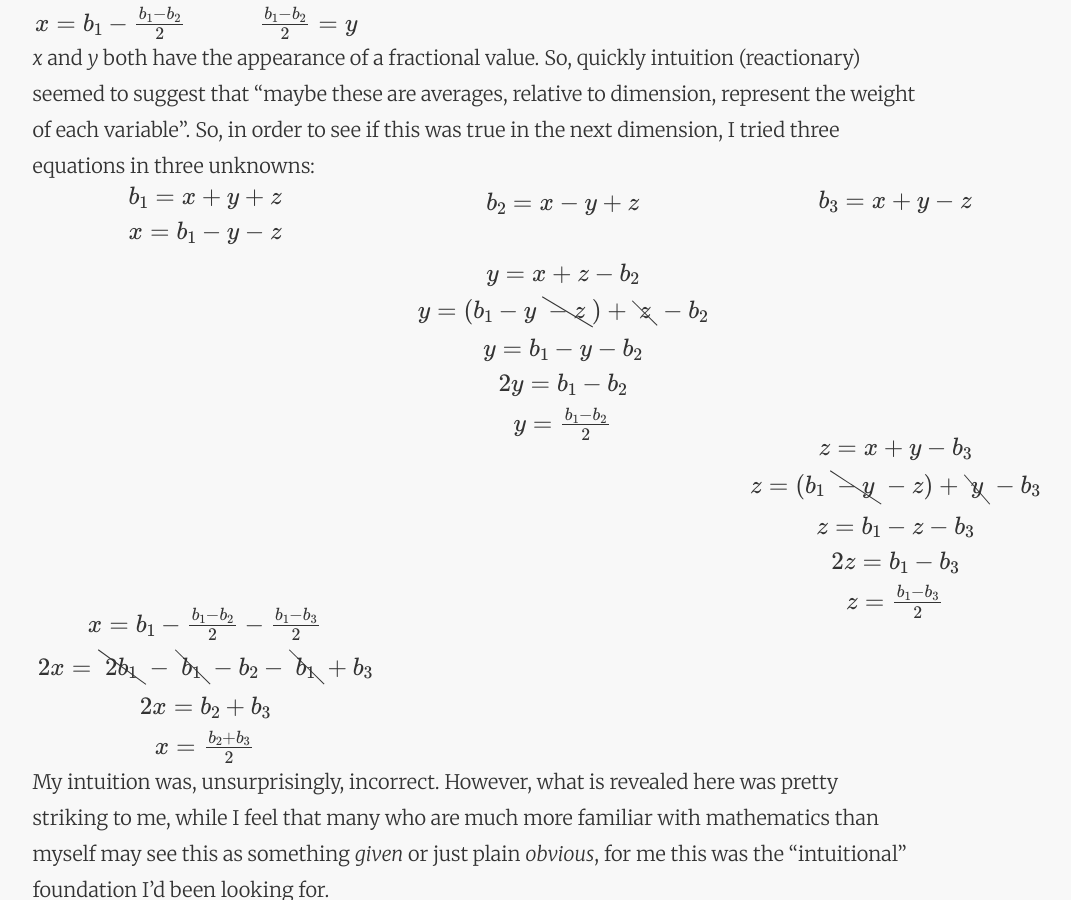
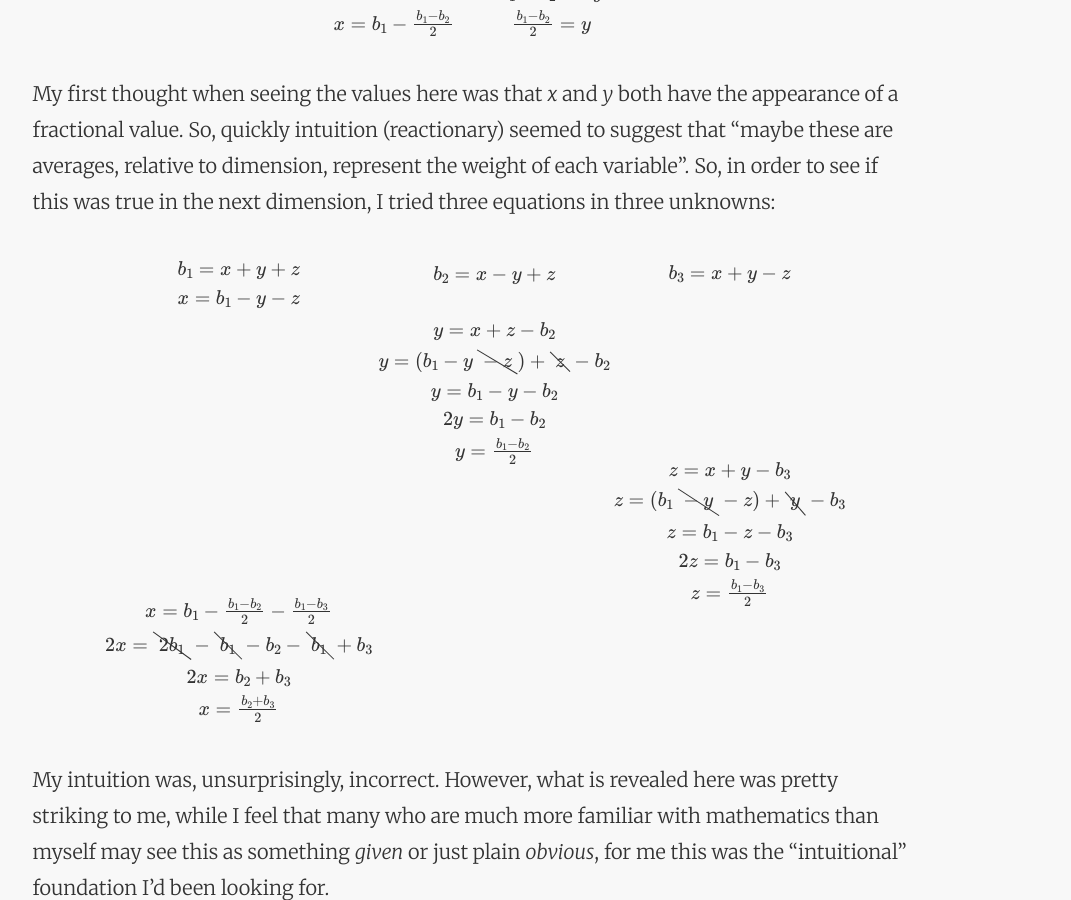
Before and after one commit to tmanderson/tmanderson.github.io, a Jekyll site: the page built from _posts/2018-06-06-entry-point-to-relational-equations.md, in a window 1280 px wide and 900 px high, scrolled down 929 px. Shown: the whole window, without its empty margins (166-1237 px from the left). Built offline with Jekyll 4.4.1, drawn with Linux system fonts in a browser that asks for light colours; formulas are drawn with MathJax 3.

Commit message:
Update 2018-06-06-entry-point-to-relational-equations.md

```diff
--- a/_posts/2018-06-06-entry-point-to-relational-equations.md
+++ b/_posts/2018-06-06-entry-point-to-relational-equations.md
@@ -13,6 +13,7 @@
 Recently, while viewing a fantastic [Herbert Gross lecture](https://www.youtube.com/watch?v=MfN1lqArwAg) there was an interesting point made at ~28:14 revealing something I saw as a great entry point to that intuitive relational definition I was looking for.
 
 So, I started with Mr. Gross' example – solving two of the simplest equations:
+
 $$
 \begin{array}
   bb_1=x+y \\
@@ -29,7 +30,9 @@
   \frac{b_1-b_2}{2}=y \\
 \end{array}
 $$
+
 My first thought when seeing the values here was that *x* and *y* both have the appearance of a fractional value. So, quickly intuition (reactionary) seemed to suggest that "maybe these are averages, relative to dimension, represent the weight of each variable". So, in order to see if this was true in the next dimension, I tried three equations in three unknowns:
+
 $$
 \begin{array}
   bb_1=x+y+z \\
@@ -39,7 +42,6 @@
   2x=b_2+b_3 \\
   x = \frac{b_2+b_3}{2}
 \end{array}
-\hspace{1.5em}
 \begin{array}
   bb_2=x-y+z \\ \\
   y=x+z-b_2 \\
@@ -48,7 +50,6 @@
   2y = b_1-b_2 \\
   y =\frac{b_1-b_2}{2} \\ \\\\\\\\\\\\\\\\\\
 \end{array}
-\hspace{1.5em}
 \begin{array}
   bb_3=x+y-z \\ \\ \\ \\ \\ \\ \\
   z=x+y-b_3 \\
@@ -58,6 +59,7 @@
   z=\frac{b_1-b_3}{2}\\\\\\\\\\
 \end{array}
 $$
+
 My intuition was, unsurprisingly, incorrect. However, what is revealed here was pretty striking to me, while I feel that many who are much more familiar with mathematics than myself may see this as something _given_ or just plain _obvious_, for me this was the "intuitional" foundation I'd been looking for.
 
 Notice the values for each variable are indicative of equations in which the variable exhibits _new information_, which is to say _the sign_ in equation 2 and 3 for *y* and *z* are different than in the other equations in which they appear.
```
